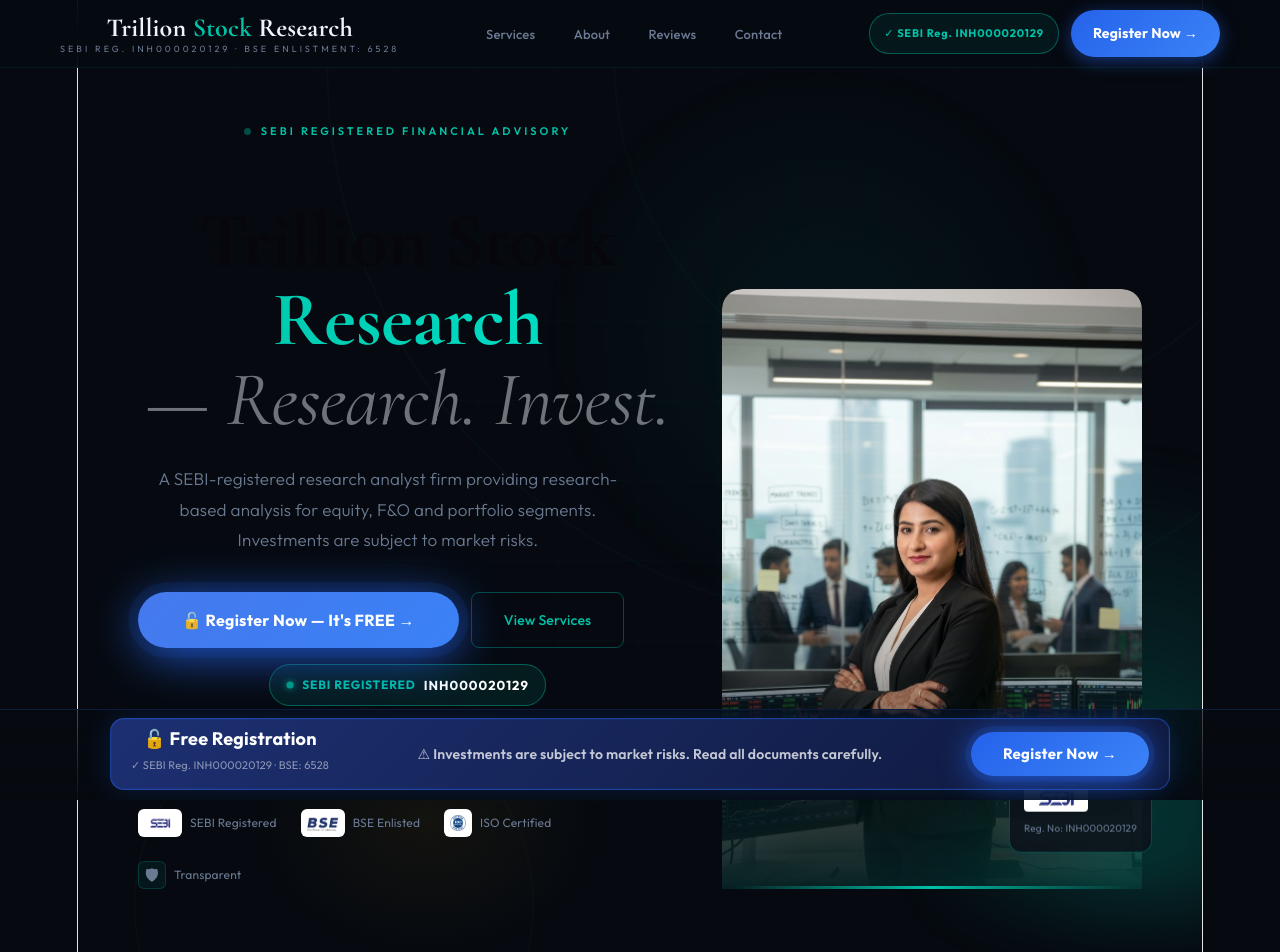
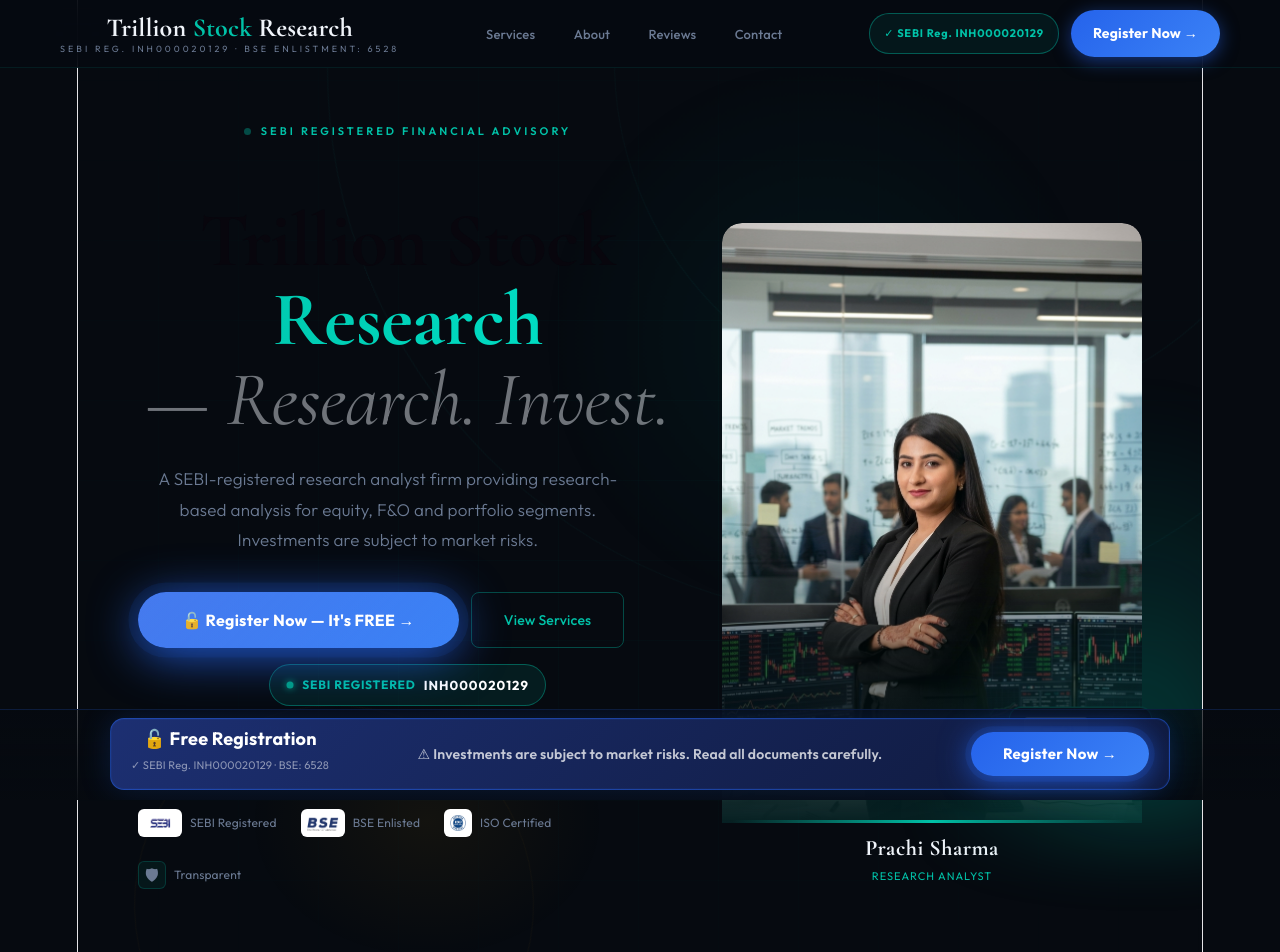
Before and after one commit to shekhar613/trillions-ads-pages, a React (Vite) app: page / in a window 1280 px wide. Shown: the top 952 px of the page. Built offline with nearby package versions, Linux system fonts and the light colour scheme.

Commit message:
updated with bug fixes

```diff
--- a/src/pages/landing.jsx
+++ b/src/pages/landing.jsx
@@ -154,6 +154,8 @@
 .hero-photo-img { position:relative; z-index:1; width:100%; height:100%; object-fit:cover; object-position:top center; display:block; border-radius:20px 20px 0 0; filter:brightness(1.0) contrast(1.02) saturate(0.95); -webkit-mask-image:linear-gradient(to bottom,black 0%,black 50%,rgba(0,0,0,0.6) 75%,transparent 100%); mask-image:linear-gradient(to bottom,black 0%,black 50%,rgba(0,0,0,0.6) 75%,transparent 100%); }
 .hero-photo-frame { position:absolute; z-index:2; bottom:0;left:50%;transform:translateX(-50%); width:calc(100% - 20px); height:3px; background:linear-gradient(90deg,transparent,var(--teal),transparent); border-radius:4px; }
 .photo-badge { position:absolute; z-index:3; bottom:28px; right:-10px; background:rgba(12,17,25,0.9); border:1px solid rgba(0,194,168,.3); border-radius:12px; padding:10px 14px; backdrop-filter:blur(12px); animation:cardFloat 5s ease-in-out infinite; }
+.hero-photo-name { text-align:center; margin-top:12px; font-family:'Cormorant Garamond',serif; font-size:clamp(17px,2.2vw,22px); font-weight:700; color:var(--white); letter-spacing:.5px; display:block; }
+.hero-photo-name span { color:var(--teal); font-style:italic; font-weight:400; font-size:.8em; display:block; margin-top:2px; letter-spacing:1px; font-family:'Outfit',sans-serif; font-size:11px; text-transform:uppercase; }
 @keyframes cardFloat{0%,100%{transform:translateY(0);}50%{transform:translateY(-10px);}}
 .photo-badge-val { font-family:'Cormorant Garamond',serif; font-size:22px; font-weight:700; color:var(--teal); line-height:1; }
 .photo-badge-label { font-size:10px; color:var(--grey); margin-top:2px; }
@@ -408,14 +410,14 @@
   .hero-photo-col { grid-column:1; grid-row:2; }
   .hero-photo-wrap {
     display: flex !important;
-    height: clamp(280px,70vw,460px);
+    height: clamp(340px,82vw,520px);
     width: 100%;
     margin-top: 32px;
     justify-content: center;
   }
   .hero-photo-img { width:auto !important; max-width:100%; height:100%; }
   .photo-badge { right:8px; bottom:16px; }
-  .hero-btns { gap:10px; }
+  .hero-btns { gap:10px; justify-content:center; }
 
   /* Services full width on small tablet */
   .services-grid { grid-template-columns:1fr; }
@@ -477,7 +479,7 @@
 
   /* Hero */
   .hero-eyebrow { font-size:10px; letter-spacing:2px; gap:7px; }
-  .hero-photo-wrap { height:clamp(240px,65vw,380px); margin-top:24px; }
+  .hero-photo-wrap { height:clamp(300px,78vw,440px); margin-top:24px; }
   .photo-badge { right:4px; bottom:10px; padding:8px 10px; }
   .photo-badge-val { font-size:18px; }
   .photo-badge-label { font-size:9px; }
@@ -981,6 +983,10 @@
                 <div className="photo-badge-label">Reg. No: INH000020129</div>
               </div>
             </div>
+            <div className="hero-photo-name">
+              Prachi Sharma
+              <span>Research Analyst</span>
+            </div>
           </div>
         </div>
       </section>
```
